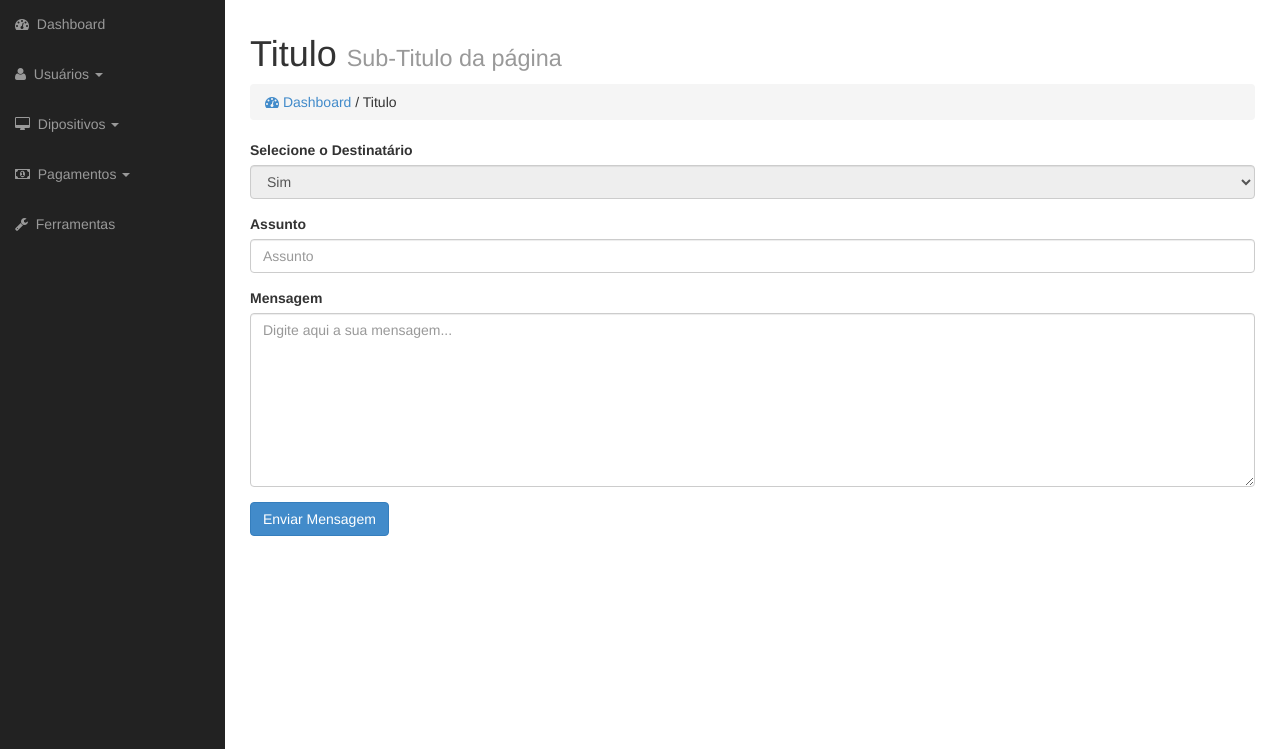
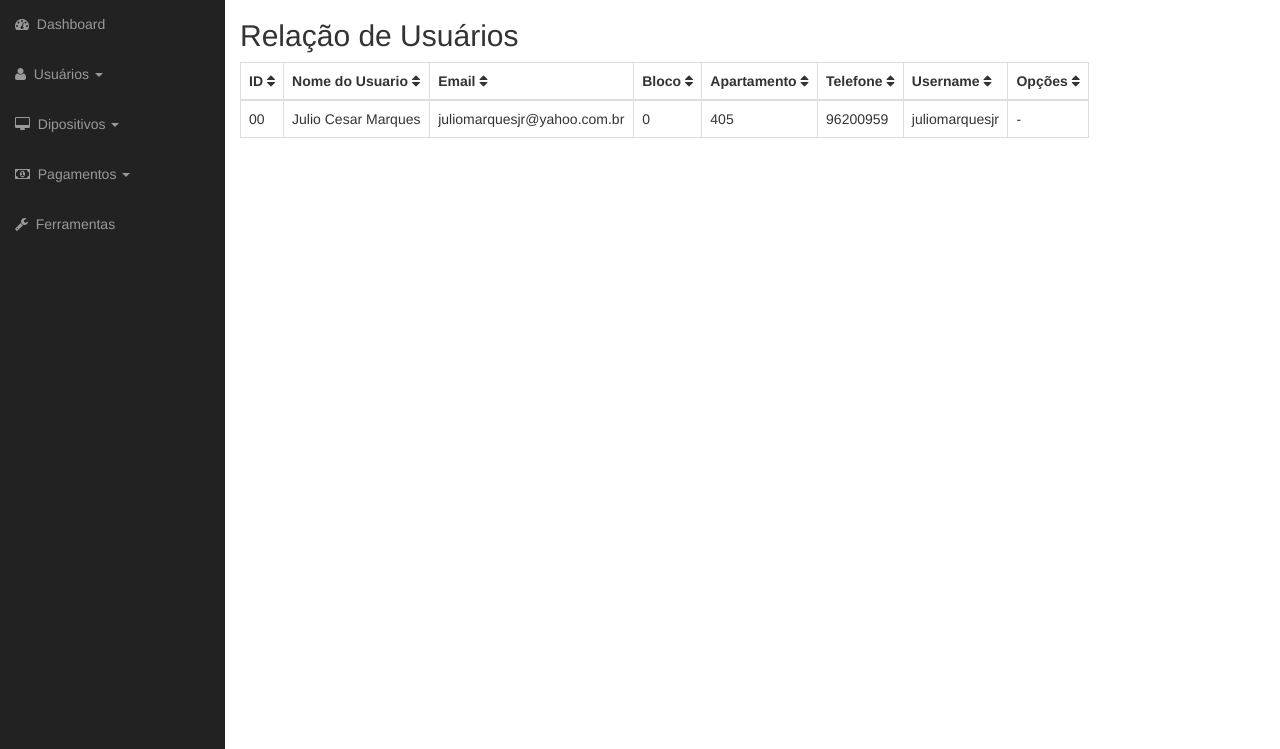
Before and after one commit to juliomarquesjr/RedeAruba, a CodeIgniter app: page /RedeAruba/dashboard/rel_usuarios in a window 1280 px wide. Shown: the part 51-800 px from the top of the page. Run offline with CodeIgniter, Linux system fonts and the light colour scheme; grey boxes labelled with a size stand in for pictures from a placeholder-image service; some libraries are stand-ins or nearby versions.

Commit message:
Atualização Relação de Usuários

```diff
--- a/application/controllers/dashboard.php
+++ b/application/controllers/dashboard.php
@@ -1,4 +1,5 @@
 <?php
+
 $dados_menu = array(
     'titulo' => "Aruba Server :: Servidor de Internet",
     'titulo_interno' => 'Titulo',
@@ -8,10 +9,12 @@ $dados_menu = array(
     'pg_enviar_msg' => 'dashboard/enviar_msg',
     'pg_cad_dispositivos' => 'dashboard/cad_dispositivos',
     'pg_user_cadastrados' => 'dashboard/rel_usuarios',
-    'pg_envia_cobranca' => 'dashboard/cobranca',);
+    'pg_envia_cobranca' => 'dashboard/cobranca'
+);
 
 class Dashboard extends CI_Controller
 {
+
     function __construct()
     {
         parent::__construct();
@@ -19,7 +22,11 @@ class Dashboard extends CI_Controller
         $this->load->library('form_validation');
         $this->load->helper('array');
         $this->load->helper('url');
-        $this->load->library('session');
+        $this->load->library('session'); //Manipulação variaveis de seção
+        $this->load->library('table'); //Manipulação de tabelas
+
+        $this->load->model('dashboard_model');
+
     }
 
     public function index()
@@ -33,16 +40,20 @@ class Dashboard extends CI_Controller
     }
 
     /* Cadastro de Usuarios */
+
     public function cad_user()
     {
+
         global $dados_menu;
+
         $dados_menu['titulo_interno'] = 'Incluir Usuário';
         $dados_menu['sub_titulo_interno'] = '** Cadastro de usuários que utilizam a rede.';
 
-        /*Regras de validação do formulario */
+        /* Regras de validação do formulario */
         $this->load->view('includes/reader', $dados_menu);
         $this->load->view('includes/menu_navegacao', $dados_menu);
-        $this->form_validation->set_rules('nomecompleto', 'Nome do Usuario', 'required|trim]');
+        $this->form_validation->set_rules('nomecompleto', 'Nome do Usuario', 'required|trim|is_unique[usuarios.nomecompleto]');
+        $this->form_validation->set_message('is_unique', 'Já existe um cadastro de %s, por favor tente outro.');
         $this->form_validation->set_rules('email', 'E-mail', 'required|valid_email|is_unique[usuarios.email]');
         $this->form_validation->set_rules('apartamento', 'Apartamento', 'required|alpha_numeric|is_unique[usuarios.apartamento]');
         $this->form_validation->set_message('is_unique', 'Já existe um cadastro de %s, por favor tente outro.');
@@ -53,11 +64,9 @@ class Dashboard extends CI_Controller
         if ($this->form_validation->run() == FALSE) {
             $this->load->view('cad_usuario');
         } else {
-            $dadosBanco = elements(array('nomecompleto','email','apartamento', 'telefone', 'username', 'senha', 'bloco'), $this->input->post());
-            $this->load->model('dashboard_model');
+            $dadosBanco = elements(array('nomecompleto', 'email', 'apartamento', 'telefone', 'username', 'senha', 'bloco'), $this->input->post());
             $dadosBanco['senha'] = md5("1234");
             $this->dashboard_model->do_insert($dadosBanco);
-            print_r($dadosBanco);
         }
         $this->load->view('includes/footer');
     }
@@ -68,6 +77,7 @@ class Dashboard extends CI_Controller
         $dados_menu['titulo_interno'] = 'Incluir Dispositovo';
         $dados_menu['sub_titulo_interno'] = '** Cadastro de dispositivos que utilizarão a rede.';
 
+        //Inicializa a view
         $this->load->view('includes/reader', $dados_menu);
         $this->load->view('includes/menu_navegacao', $dados_menu);
         $this->load->view('cad_dispositivos');
@@ -80,9 +90,12 @@ class Dashboard extends CI_Controller
         $dados_menu['titulo_interno'] = 'Enviar Mensagem';
         $dados_menu['sub_titulo_interno'] = '** Envie mensagem entre usuarios da rede.';
 
+        $dadosUsuarios = array('lista_usuarios' => $this->dashboard_model->get_all('usuarios')->result());
+
+        //Inicializa a view
         $this->load->view('includes/reader', $dados_menu);
         $this->load->view('includes/menu_navegacao', $dados_menu);
-        $this->load->view('enviar_msg');
+        $this->load->view('enviar_msg', $dadosUsuarios);
         $this->load->view('includes/footer');
     }
 
@@ -90,9 +103,12 @@ class Dashboard extends CI_Controller
     {
         global $dados_menu;
 
+        $array_banco = array('lista_usuarios' => $this->dashboard_model->get_all('usuarios')->result()); //Retorna a consulta com todos os usuarios do banco
+
+        //Inicializa a view
         $this->load->view('includes/reader', $dados_menu);
         $this->load->view('includes/menu_navegacao', $dados_menu);
-        $this->load->view('enviar_msg');
+        $this->load->view('rel_usuarios', $array_banco);
         $this->load->view('includes/footer');
     }
 
@@ -104,6 +120,7 @@ class Dashboard extends CI_Controller
 
         $this->form_validation->set_rules('valor', 'Valor cobrado', 'required|numeric');
 
+        //Inicializa a view
         $this->load->view('includes/reader', $dados_menu);
         $this->load->view('includes/menu_navegacao', $dados_menu);
 
--- a/application/models/dashboard_model.php
+++ b/application/models/dashboard_model.php
@@ -2,12 +2,17 @@
 
 class Dashboard_model extends CI_Model
 {
-    public function do_insert($dados = NULL){
-
-        if($dados != NULL){
-          $this->db->insert('usuarios', $dados);
-          $this->session->set_flashdata('insereOK', TRUE);
-          redirect('dashboard/cad_user');
+    public function do_insert($dados = NULL)
+    {
+        if ($dados != NULL) {
+            $this->db->insert('usuarios', $dados);
+            $this->session->set_flashdata('insereOK', TRUE);
+            redirect('dashboard/cad_user');
         }
     }
+
+    public function get_all($tabela)
+    {
+        return $this->db->get($tabela);
+    }
 }
--- a/application/views/enviar_msg.php
+++ b/application/views/enviar_msg.php
@@ -4,16 +4,19 @@
         <div class="col-lg-12">
             <h1><?php echo $titulo_interno ?> <small><?php echo $sub_titulo_interno; ?></small></h1>
             <ol class="breadcrumb">
-                <li><a href="#"><i class="fa fa-dashboard"></i><a href="<?php echo base_url($pg_ini);?>"> Dashboard</a> / <?php echo $titulo_interno;?></li>
+                <li><a href="#"><i class="fa fa-dashboard"></i><a href="<?php echo base_url($pg_ini); ?>"> Dashboard</a> / <?php echo $titulo_interno; ?></li>
 
             </ol>
             <form role="form">
                 <div class="form-group">
                     <label for="userativo">Selecione o Destinat&aacute;rio</label>
-                      <fieldset id="ativo" disabled="true">
+                    <fieldset id="ativo">
                         <select class="form-control">
-                          <option value="1">Sim</option>
-                          <option value="0">N&atilde;o</option>
+                            <?php
+                            foreach ($lista_usuarios as $linha) {
+                                echo "<option value=\"1\">" . $linha->nomecompleto . "</option>";
+                            }
+                            ?>
                         </select>
                     </fieldset>
                 </div>
--- a/application/views/includes/footer.php
+++ b/application/views/includes/footer.php
@@ -1,6 +1,7 @@
 </div>
     <script src="<?php echo base_url('assets/js/jquery-1.10.2.js'); ?>"></script>
     <script src="<?php echo base_url('assets/js/bootstrap.js'); ?>"></script>
-
+    <script src="<?php echo base_url('assets/js/tablesorter/jquery.tablesorter.js');?>"></script>
+    <script src="<?php echo base_url('assets/js/tablesorter/tables.js');?>"></script>
   </body>
 </html>
--- /dev/null
+++ b/application/views/rel_usuarios.php
@@ -0,0 +1,33 @@
+<div class="col-lg-10">
+    <h2>Rela&ccedil;&atilde;o de Usu&aacute;rios</h2>
+    <table class="table table-bordered table-hover tablesorter" name = "table" id="table">
+        <thead>
+            <tr>
+                <th class="header">ID <i class="fa fa-sort"></i></th>
+                <th class="header">Nome do Usuario <i class="fa fa-sort"></i></th>
+                <th class="header">Email <i class="fa fa-sort"></i></th>
+                <th class="header">Bloco <i class="fa fa-sort"></i></th>
+                <th class="header">Apartamento <i class="fa fa-sort"></i></th>
+                <th class="header">Telefone <i class="fa fa-sort"></i></th>
+                <th class="header">Username <i class="fa fa-sort"></i></th>
+                <th class="header">Op&ccedil;&otilde;es <i class="fa fa-sort"></i></th>
+            </tr>
+        </thead>
+
+        <?php
+        foreach ($lista_usuarios as $linha) {
+            echo "<tbody>
+                  <tr>
+                    <td>00</td>
+                    <td>" . $linha->nomecompleto . "</td>
+                    <td>" . $linha->email . "</td>
+                    <td>" . $linha->bloco . "</td>
+                    <td>" . $linha->apartamento . "</td>
+                    <td>" . $linha->telefone . "</td>
+                    <td>" . $linha->username . "</td>
+                    <td> - </td>
+                  </tr>";
+        }
+        ?>
+        </tbody>
+    </table></div>
```
Lines whose indentation alone changed are shown as unchanged.
